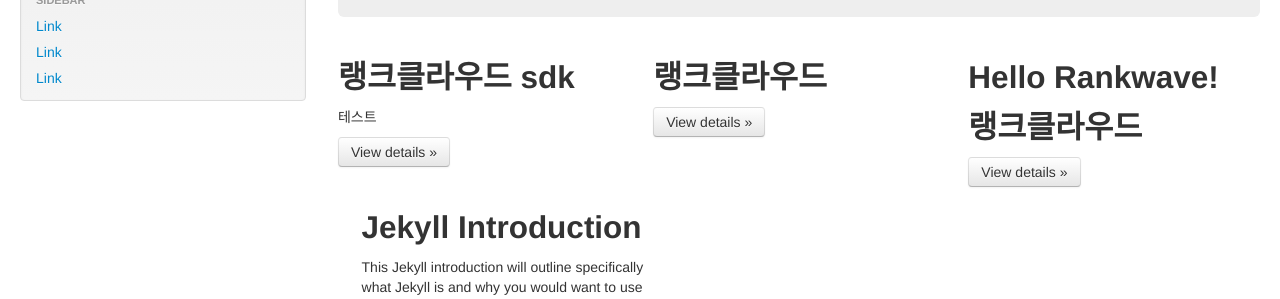
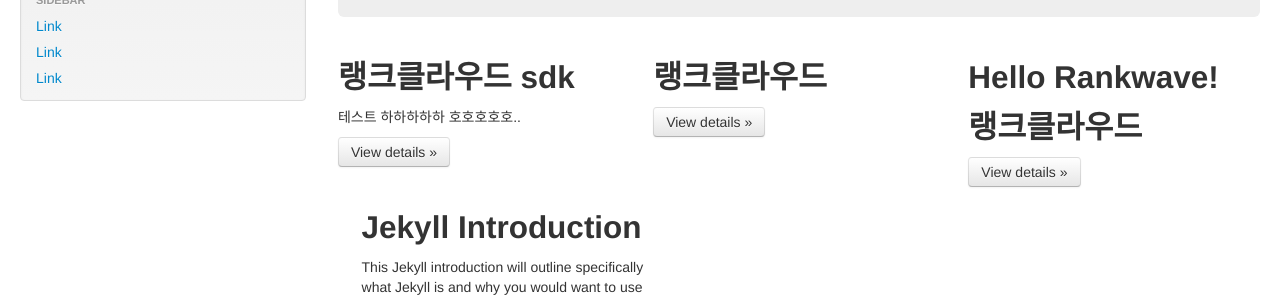
Before and after one commit to mountbell/devsite.rankwave, a Jekyll site: the page built from index.html, in a window 1280 px wide and 1146 px high. Shown: the part 387-686 px from the top of the window. Built offline with Jekyll 4.4.1, drawn with Linux system fonts in a browser that asks for light colours; nearby versions of some CDN libraries; library files that are not in the unit come from our copies; the list of posts is cut into pages by our own code.

Commit message:
Update 2014-11-12-sdk.md

```diff
--- a/_posts/2014-11-12-sdk.md
+++ b/_posts/2014-11-12-sdk.md
@@ -7,4 +7,4 @@
 ---
 {% include JB/setup %}
 
-테스트
+테스트 하하하하하 호호호호호..
```
